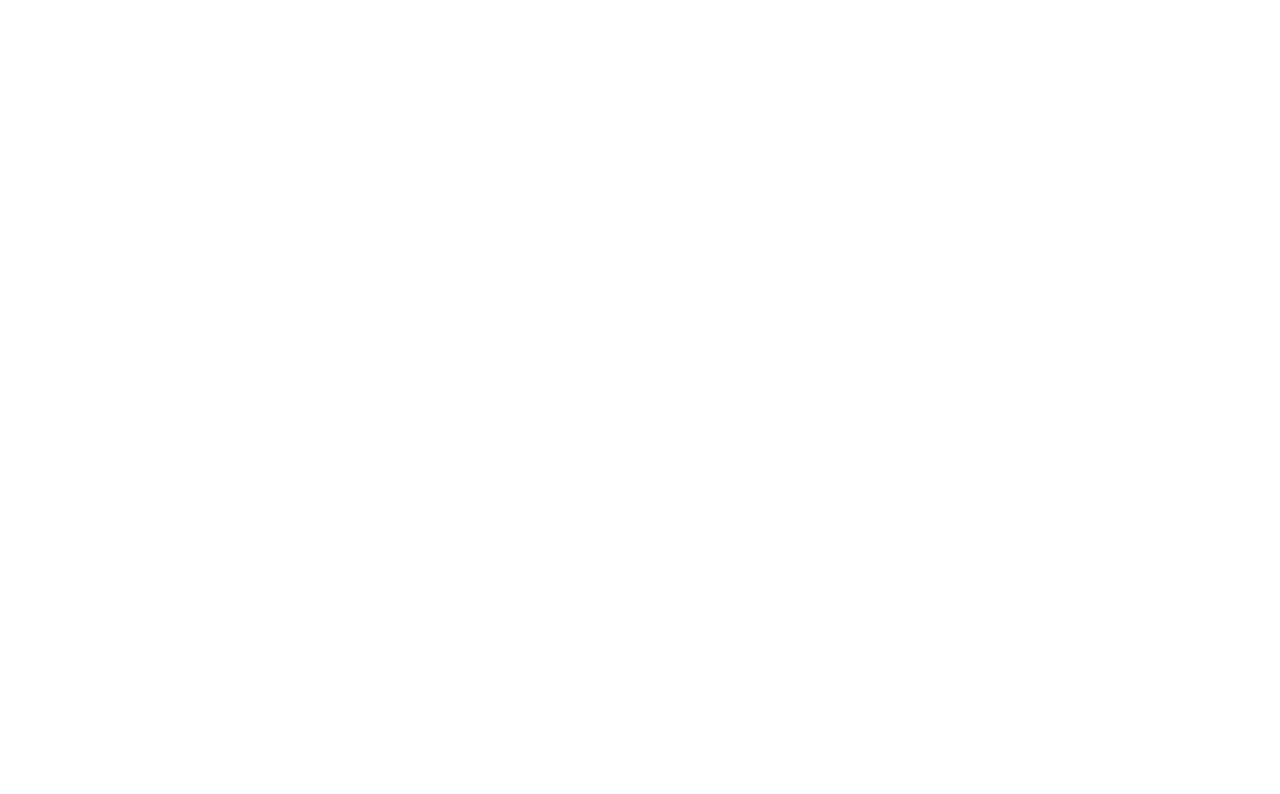
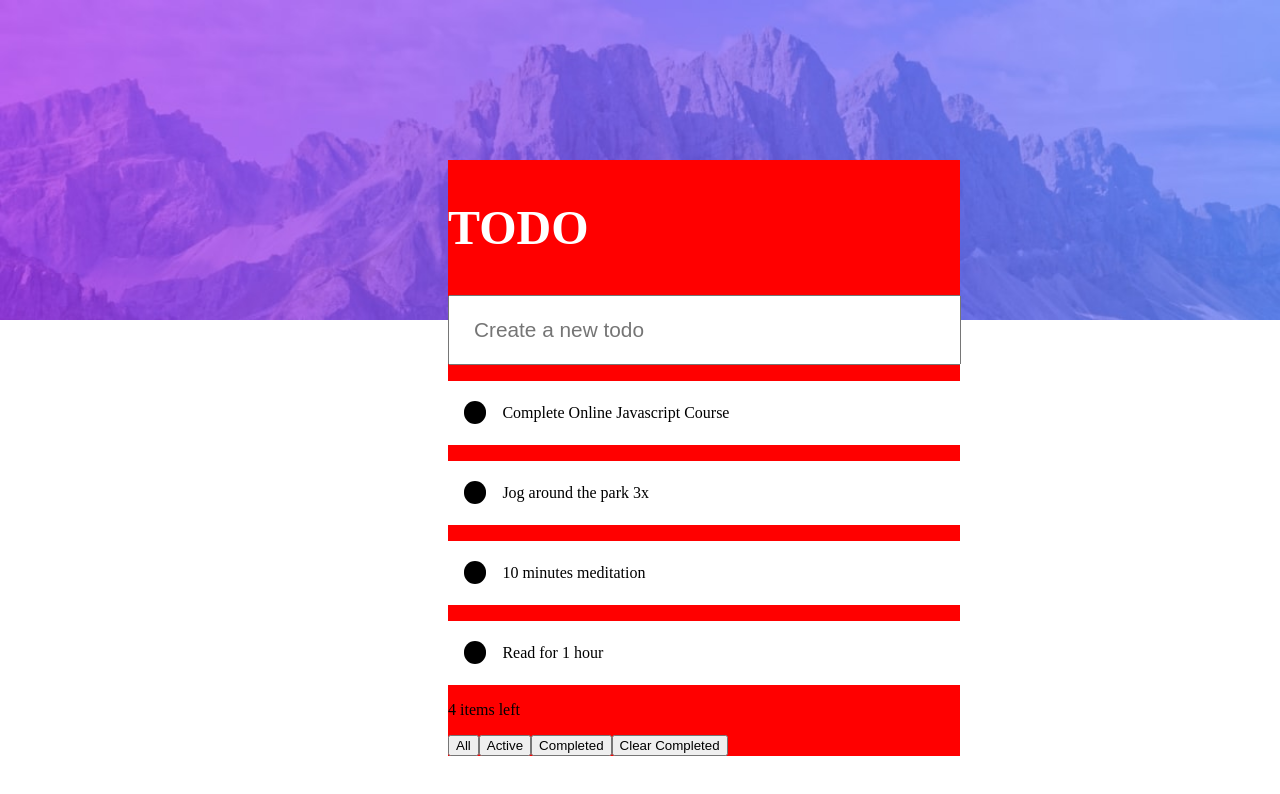
Before and after one commit to KiburYoseph/fem_react-todo-list, a React (Vite) app: page / in a window 1280 px wide. Shown: the top 794 px of the page. Built offline with nearby package versions, Linux system fonts and the light colour scheme.

Commit message:
JSX Half Done, CSS Started

```diff
--- a/src/App.css
+++ b/src/App.css
@@ -0,0 +1,63 @@
+body {
+  margin: 0px;
+  padding: 0px;
+  min-height: 100vh;
+}
+
+
+.main {
+  position: relative;
+}
+
+.hero {
+  background-image: url(./assets/bg-desktop-light.jpg);
+  background-size: cover;
+  height: 20rem;
+}
+
+.content {
+  position: absolute;
+  z-index: 99;
+  top: 50%;
+  left: 35%;
+  background-color: red;
+  width: clamp(1rem, 40vw, 33rem);
+}
+
+h1 {
+  color: white;
+  font-size: 3rem;
+}
+
+input {
+  width: 94.7%;
+  height: 4rem;
+  font-size: 1.3rem;
+  padding-left: 1.5rem;
+  padding-right: 0px;
+}
+
+ul {
+  padding: 0px;
+}
+
+.listCircle {
+  background-color: black;
+  width: 1.4rem;
+  height: 1.4rem;
+  border-radius: 100%;
+}
+
+li {
+  display: flex;
+  align-items: center;
+  justify-content: flex-start;
+  gap: 1rem;
+  list-style: none;
+  background-color: rgb(255, 255, 255);
+  width: 100%;
+  height: 4rem;
+  padding: 0px;
+  padding-left: 1rem;
+  margin-bottom: 1rem;
+}
--- a/src/App.jsx
+++ b/src/App.jsx
@@ -3,7 +3,33 @@
 const App = () => {
   return (
     <>
+      <main className='main'>
+        <section className='hero'></section>
+        <section className='content'>
+          <h1>TODO</h1>
+          <form>
+            <input placeholder='Create a new todo'/>
+          </form>
+          <div className='list'>
+            <ul>
+              <li><div className='listCircle'></div> Complete Online Javascript Course</li>
+              <li><div className='listCircle'></div> Jog around the park 3x</li>
+              <li><div className='listCircle'></div> 10 minutes meditation</li>
+              <li><div className='listCircle'></div> Read for 1 hour</li>
+            </ul>
+          </div>
+          <section className='info'>
+            <p>4 items left</p>
+            <div className='interactions'>
+              <button>All</button>
+              <button>Active</button>
+              <button>Completed</button>
+              <button>Clear Completed</button>
+            </div>
+          </section>
+        </section>
 
+      </main>
     </>
   )
 }
```
